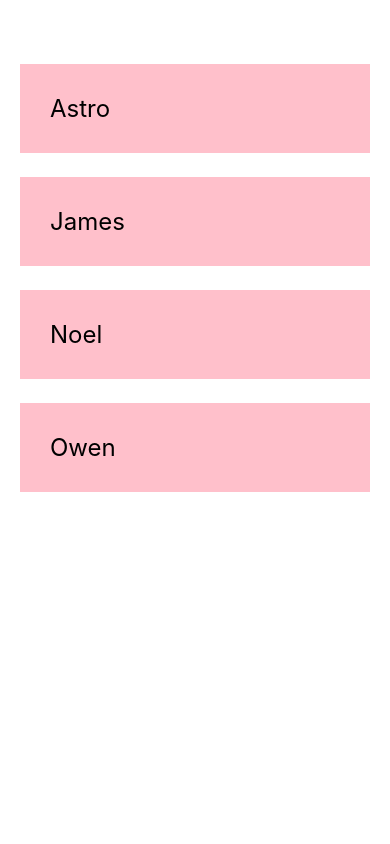
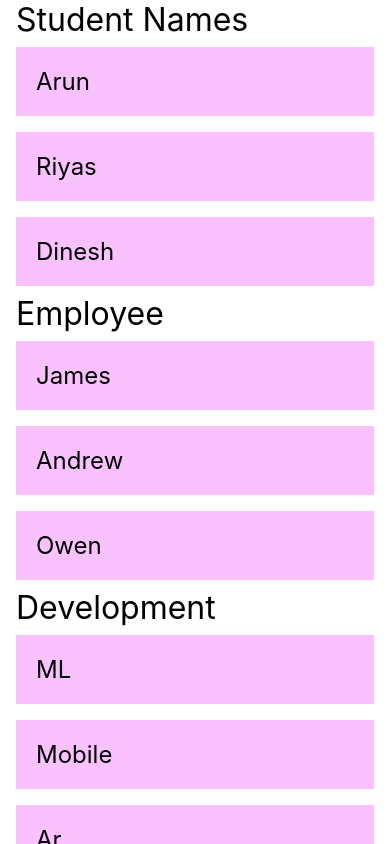
Before and after one commit to ArunKumarVallal99/ListViews, a React Native app: screen / in a window 390 px wide. Built offline with nearby package versions, Linux system fonts and the light colour scheme.

Commit message:
SelectionList

```diff
--- a/App.js
+++ b/App.js
@@ -1,47 +1,69 @@
-import React,{useState} from 'react';
+import React from "react";
 import {
+  StyleSheet,
+  Text,
+  View,
   SafeAreaView,
-  StyleSheet,
-  ScrollView,
-  View,
-  Text,
-  StatusBar,
-  FlatList,
-} from 'react-native';
+  SectionList
+} from "react-native";
 
-const yourApp= () => {
-  const [people, setPeople] = useState([
-    {name:'Astro', id:'1'},
-    {name:'James', id:'2'},
-    {name:'Noel', id:'3'},
-    {name:'Owen', id:'4'},
-  ]);
 
-  return (
-    <View style={styles.container}>
-      <FlatList
-        keyExtractor={(item)=>item.id}
-        data={people}
-        renderItem={({item})=>(
-        <Text style={styles.text}>{item.name}</Text>
-      )}
-      />
+
+const App = () =>{
+
+  const DATA = [
+    {
+      title: "Student Names",
+      data: ["Arun", "Riyas", "Dinesh"]
+    },
+    {
+      title: "Employee",
+      data: ["James", "Andrew", "Owen"]
+    },
+    {
+      title: "Development",
+      data: ["ML", "Mobile", "Ar"]
+    },
+  ];
+
+  const Item = ({ title }) => (
+    <View style={styles.item}>
+      <Text style={styles.title}>{title}</Text>
     </View>
   );
+
+
+  return(
+  <SafeAreaView style={styles.container}>
+    <SectionList
+      sections={DATA}
+      keyExtractor={(item, index) => item + index}
+      renderItem={({ item }) => <Item title={item} />}
+      renderSectionHeader={({ section: { title } }) => (
+        <Text style={styles.header}>{title}</Text>
+      )}
+    />
+  </SafeAreaView>
+);
 };
 
 const styles = StyleSheet.create({
-  container:{
-    flex:1,
-    paddingTop:40,
-    padding:20,
+  container: {
+    flex: 1,
+    marginHorizontal: 16
   },
-  text:{
-    marginTop:24,
-    padding:30,
-    backgroundColor:'pink',
-    fontSize:24,
+  item: {
+    backgroundColor: "#f9c2ff",
+    padding: 20,
+    marginVertical: 8
   },
+  header: {
+    fontSize: 32,
+    backgroundColor: "#fff"
+  },
+  title: {
+    fontSize: 24
+  }
 });
 
-export default yourApp;
+export default App;
```
